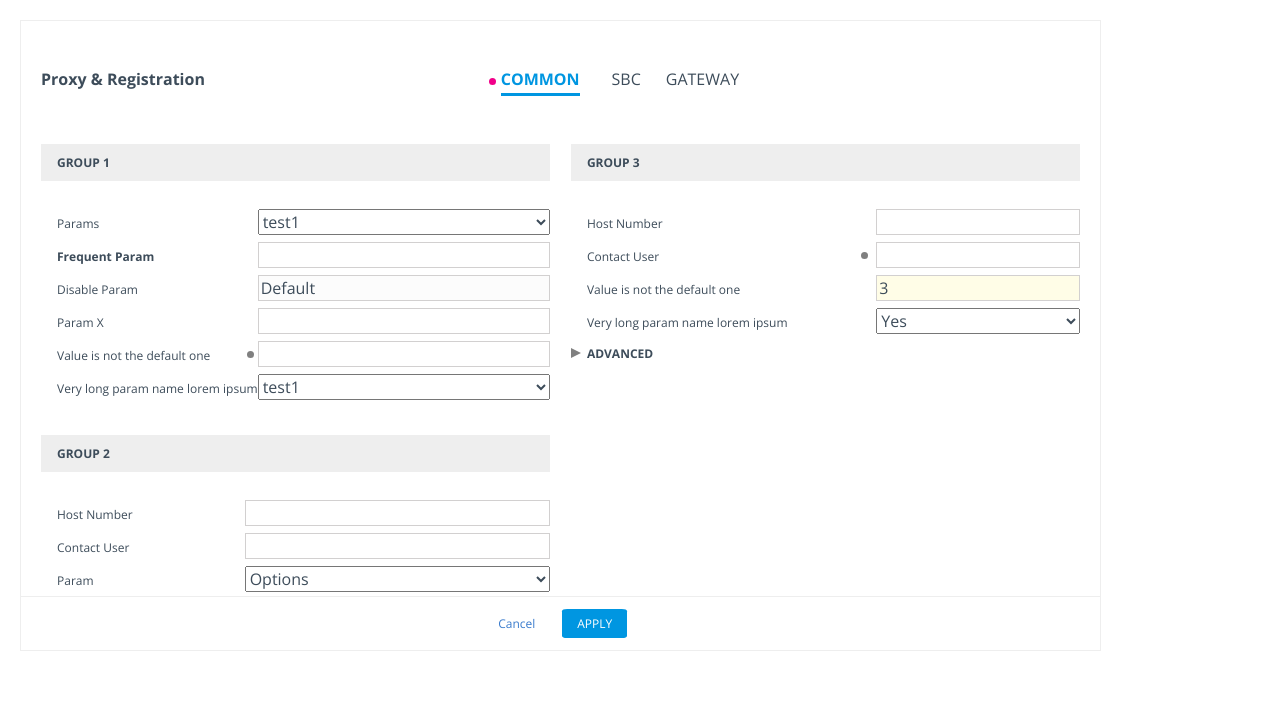
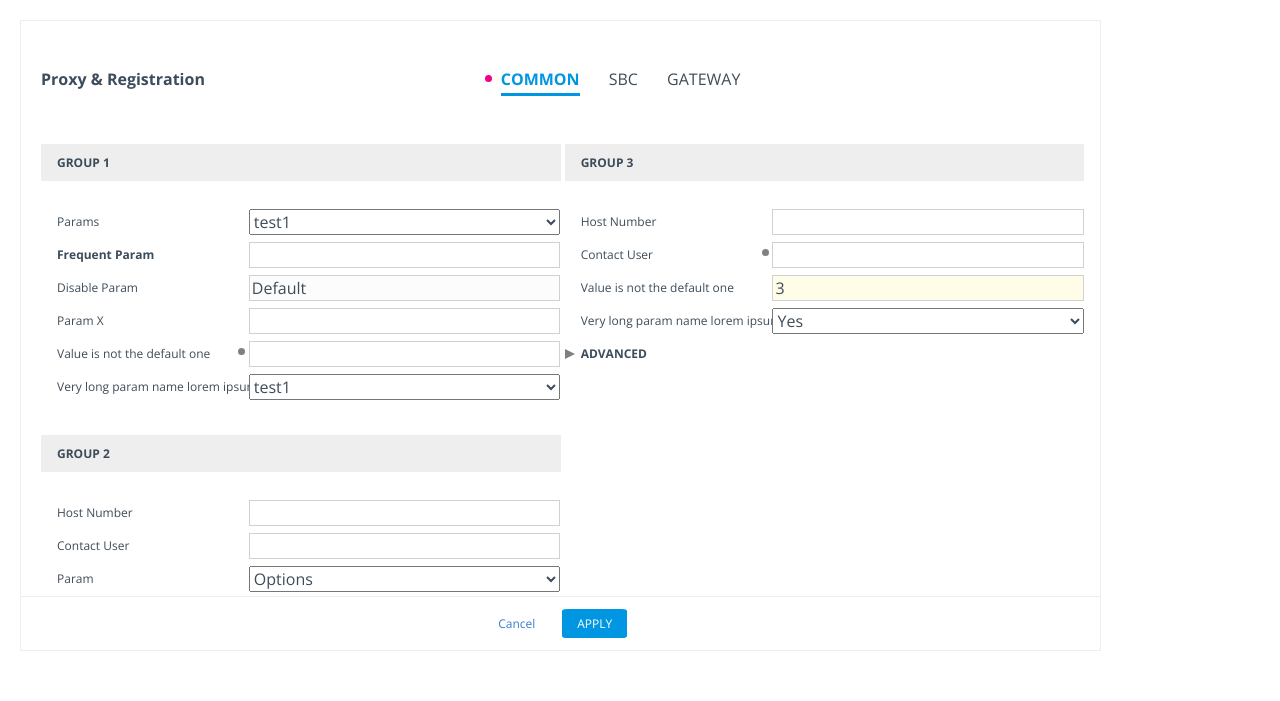
Before and after one commit to NetanelBasal/audioCodes, a website: page index.html in a window 1280 px wide. Drawn offline with nearby package versions, Linux system fonts and the light colour scheme.

Commit message:
some changes to proxy and registration

```diff
--- a/less/mixins.less
+++ b/less/mixins.less
@@ -30,17 +30,18 @@
     border-left: 10px solid grey;
     border-bottom: 5px solid transparent;
     position: absolute;
-    bottom: 25%;
+    bottom: 40%;
     left: 0;
     content: '';
   }
 }
-.bullet-selectedTab() {
+.bullet-selectedTab{
   &::after {
     width:7px;
     height: 7px;
-    position: relative;
-    right: 106%;
+    position: absolute;
+    right: 95%;
+    top: 31%;
     content: '';
     border-radius: 50%;
     background-color:#F10089;
--- a/less/proxyRegistration/proxyRegistration.less
+++ b/less/proxyRegistration/proxyRegistration.less
@@ -1,44 +1,41 @@
+
 .mainBox{
   width: 1081px;
   border: 1px solid #eeeeee;
   margin: 20px 0 0 20px;
-
-
   .Box{
     weidth: 100%;
     padding: 20px 20px 5px 20px;
     height: 575px;
     overflow-x: hidden;
     overflow-y: scroll;
-
-
     header {
       width:100%;
       white-space: nowrap;
-  }
       nav, h5{
         display: inline-block;
       }
     }
-.Box h5{
+  }
+  header h5{
     font-size: 16px;
     width:40%;
   }
-.Box nav {
+  header nav {
     width:60%;
     ul{
       list-style: none;
-  display:flex;
-  margin-bottom: 0;
-    a{
-      text-decoration: none;
-      color: @text-color;
-    }
+      position: relative;
       li{
+        display: inline;
         padding-right: 25px;
         &.selectedDot {
           .bullet-selectedTab;
         }
+      }
+      a{
+        text-decoration: none;
+        color: @text-color;
       }
       a.selected-tab{
         color: #0096E1;
@@ -48,21 +45,15 @@
       }
     }
   }
-
-.groups{
+  .Box .groups{
     width:100%;
     white-space: nowrap;
-  display: inline-block;
-  .leftColumn{
-    width:49%;
-    float:left;
-  }
-  .rightColumn{
-    width:49%;
-    float:right;
+
+    .leftColumn, .rightColumn{
+      width:50%;
+      display: inline-table;
     }
     .group{
-
       h6{
         .group-header;
       }
@@ -72,22 +63,22 @@
         tr td{
           vertical-align: middle;
           padding-bottom: 7px;
+          position: relative;
           &:first-child {
             width:40%;
           }
           &:last-child {
             width:60%;
           }
+          float: left;
         }
         label, input, select{
-        display: inline-block;
           width:100%;
         }
         label{
           padding-left: 16px;
-        font-style: normal;
           font-size: 12px;
-        position: relative;
+
           &.dotted {
             .bullet(grey);
           }
@@ -98,14 +89,14 @@
         input{
           border: 1px solid #D2D0D0;
         }
-    }
-  }
-}
         .disabled-1{
           .disabled(#FCFCFC);
         }
         .disabled-2{
           .disabled(#FFFDE7);
+        }
+      }
+    }
   }
   footer{
     width:100%;
@@ -120,7 +111,6 @@ footer{
         a{
           text-decoration: none;
           color: @btn-text-blue;
-
         }
       }
       .btnApply{
```
Also changed, not shown: css/main.css, index.html (indentation only). Lines whose indentation alone changed are shown as unchanged.
